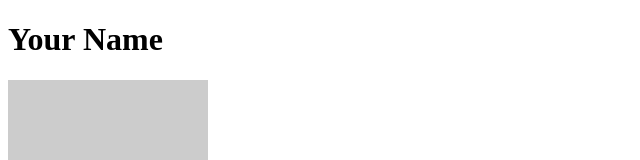
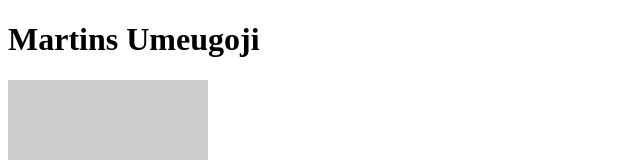
Before and after one commit to oscar4martins/oscar4martins.github.io, a plain HTML site: page index.html in a window 1280 px wide. Shown: the top 160 px of the page, without its empty margins (0-640 px from the left). Drawn offline with Linux system fonts and the light colour scheme; placeholder pictures from the web are drawn by us.

Commit message:
update title

```diff
--- a/index.html
+++ b/index.html
@@ -2,12 +2,12 @@
 <html lang="en-us">
 <head>
   <meta charset="UTF-8">
-  <title>Activity 1: Basic HTML Bio</title>
+  <title>Martins Portfolio</title>
 </head>
 
 <body>
 
-  <h1>Your Name</h1>
+  <h1>Martins Umeugoji</h1>
 
   <img src="https://placehold.it/200x200" alt="Martins Umeugoji">
 
```
